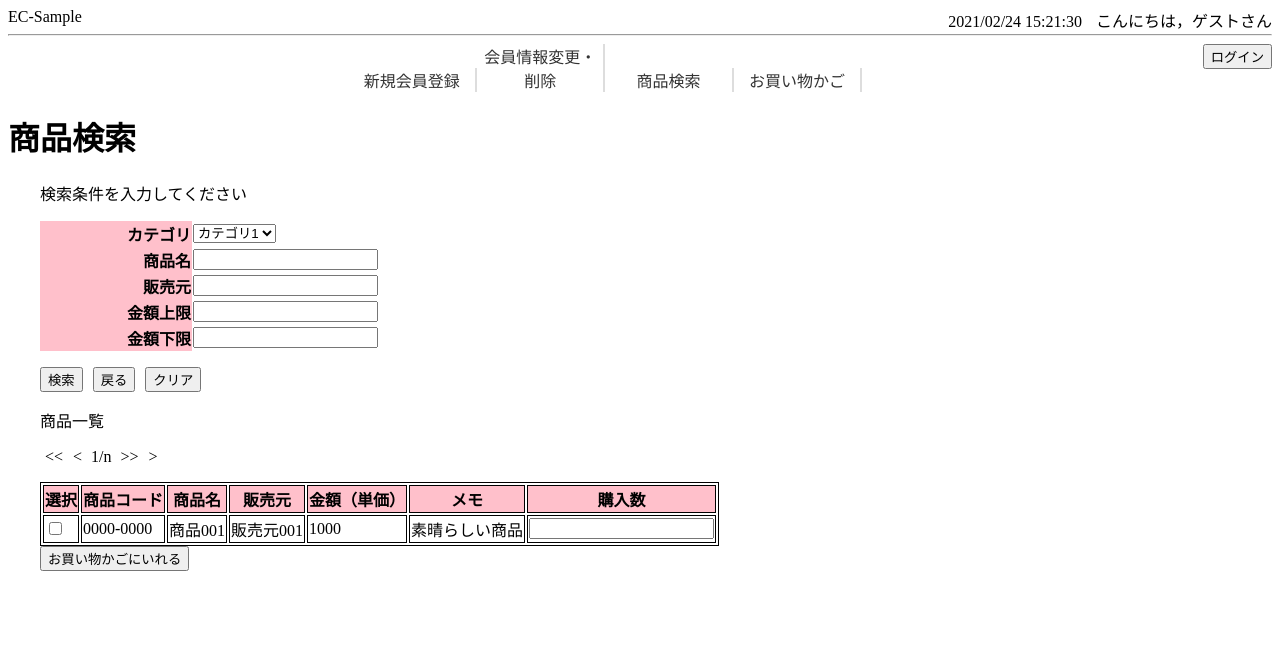
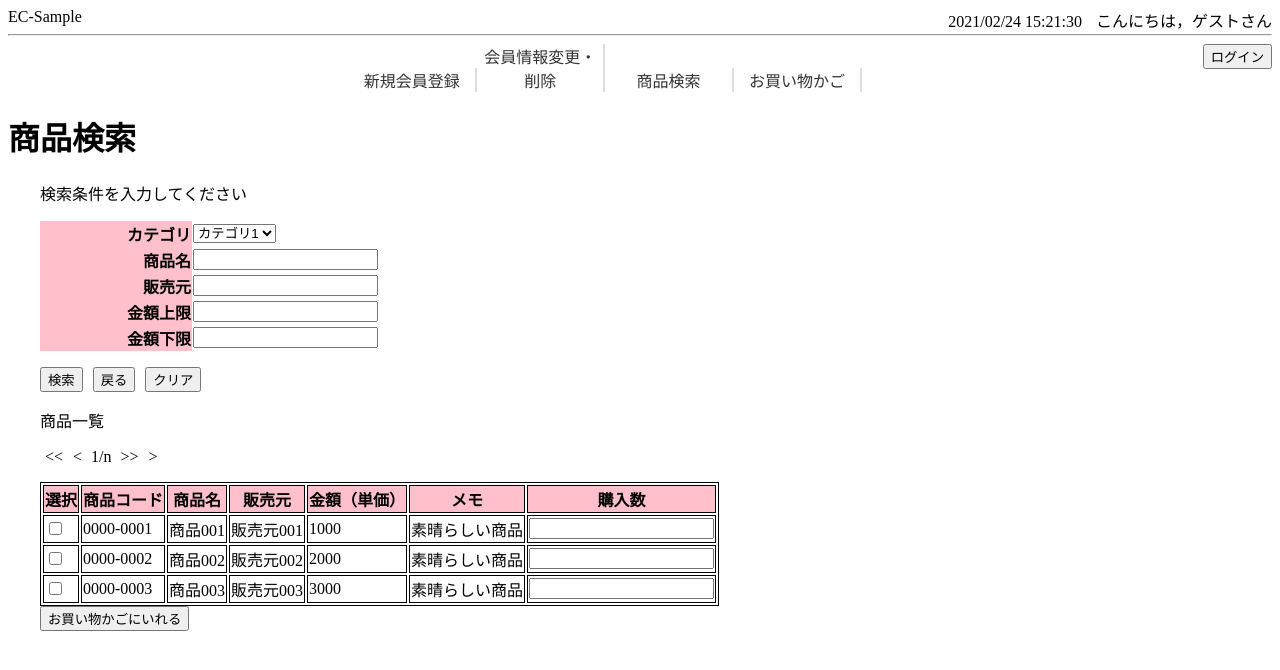
Before and after one commit to hiromu-saito/ec-sample, a Vue app in the folder ec-front/: page /search in a window 1280 px wide. Both pictures are taken after a click on the button "検索". Shown: the top 670 px of the page. Built offline with nearby package versions, Linux system fonts and the light colour scheme; data requests are answered from the project's data file.

Commit message:
using mock in search

```diff
--- a/ec-front/db.json
+++ b/ec-front/db.json
@@ -1,7 +1,30 @@
 {
   "categories": [
-    { "category": "カテゴリ1" },
-    { "category": "カテゴリ2" },
-    { "category": "カテゴリ3" }
+    { "id":1,"title": "カテゴリ1" },
+    { "id":2,"title": "カテゴリ2" },
+    { "id":3,"title": "カテゴリ3" }
+  ],
+  "search": [
+    {
+      "code":"0000-0001",
+      "name": "商品001",
+      "distributor":"販売元001",
+      "price": "1000",
+      "memo":"素晴らしい商品"
+    },
+    {
+      "code":"0000-0002",
+      "name": "商品002",
+      "distributor":"販売元002",
+      "price": "2000",
+      "memo":"素晴らしい商品"
+    },
+    {
+      "code":"0000-0003",
+      "name": "商品003",
+      "distributor":"販売元003",
+      "price": "3000",
+      "memo":"素晴らしい商品"
+    }
   ]
 }
--- a/ec-front/src/views/Search.vue
+++ b/ec-front/src/views/Search.vue
@@ -9,10 +9,10 @@
           <td>
             <select>
               <option
-                v-for="(category,index) in categories"
-                :value="category"
-                :key="index">
-                {{category}}
+                v-for="(category) in categories"
+                :value="category.title"
+                :key="category.id">
+                {{category.title}}
               </option>
             </select>
           </td>
@@ -62,13 +62,15 @@
           </tr>
         </thead>
         <tbody>
-          <tr>
+          <tr
+            v-for="result in results "
+            :key="result.code">
             <td><input type="checkbox"/></td>
-            <td>0000-0000</td>
-            <td>商品001</td>
-            <td>販売元001</td>
-            <td>1000</td>
-            <td>素晴らしい商品</td>
+            <td>{{result.code}}</td>
+            <td>{{result.name}}</td>
+            <td>{{result.distributor}}</td>
+            <td>{{result.price}}</td>
+            <td>{{result.memo}}</td>
             <td><input/></td>
           </tr>
         </tbody>
@@ -79,28 +81,35 @@
 </template>
 
 <script>
+const categoryUrl = "http://localhost:3000/categories"
+const searchUrl = "http://localhost:3000/search"
 export default {
   name: "Search",
   data(){
     return{
       searched:false,
-      categories:[]
+      categories:[],
+      results:[]
     }
   },
   methods:{
-    search(){
+    async search(){
       //API呼び出し
+      this.results = await
+      fetch(searchUrl)
+      .then(response => response.json())
       this.searched = true
     }
   },
-  beforeRouteEnter(to,from,next){
+  async mounted(){
     //API呼び出してカテゴリを取得
     //仮実装
-    next(vm =>{
-      vm.categories =  ['カテゴリ1','カテゴリ2','カテゴリ3']
-    })
+    this.categories = await
+    fetch(categoryUrl)
+    .then(response => response.json())
   }
 };
+
 </script>
 
 <style scoped>
```
